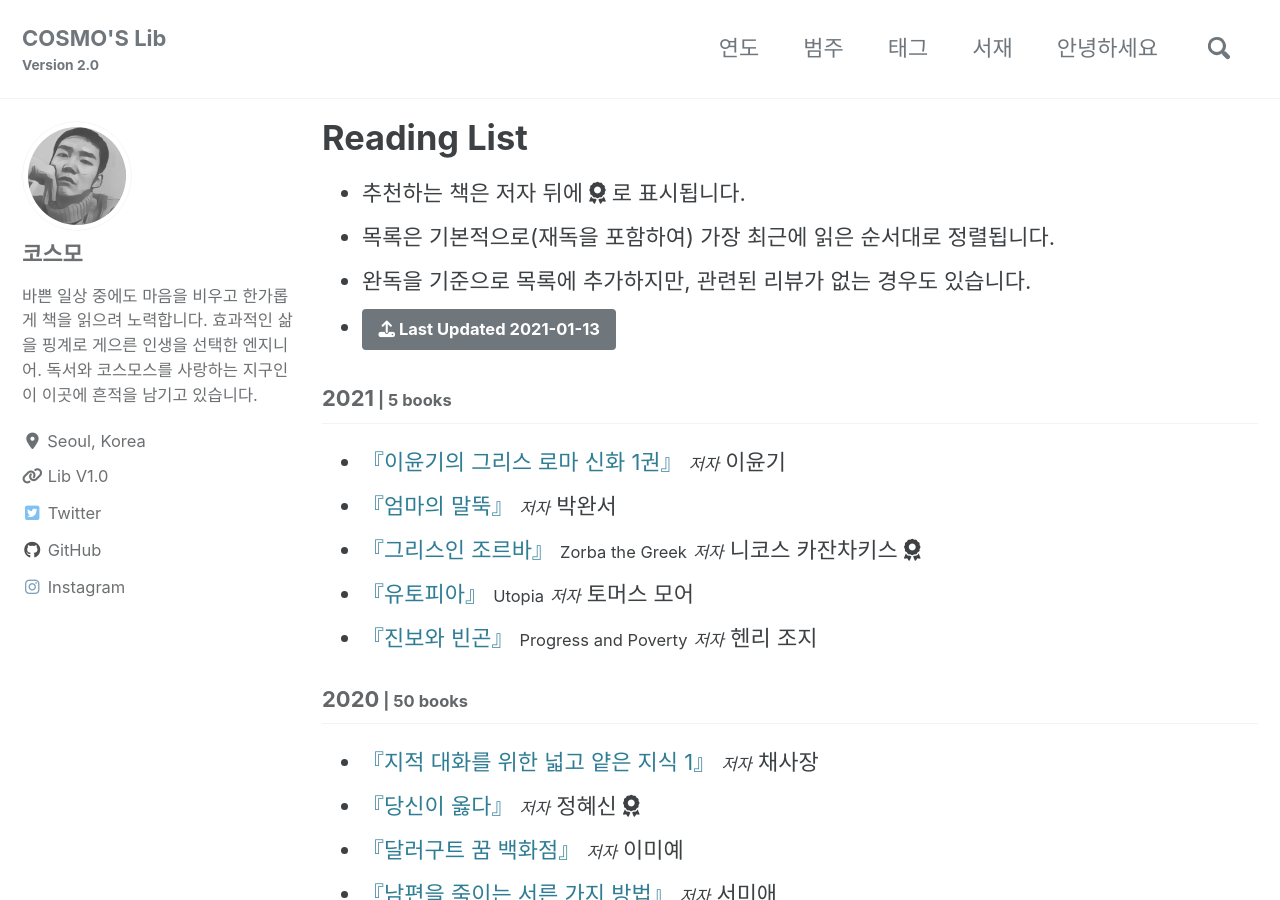
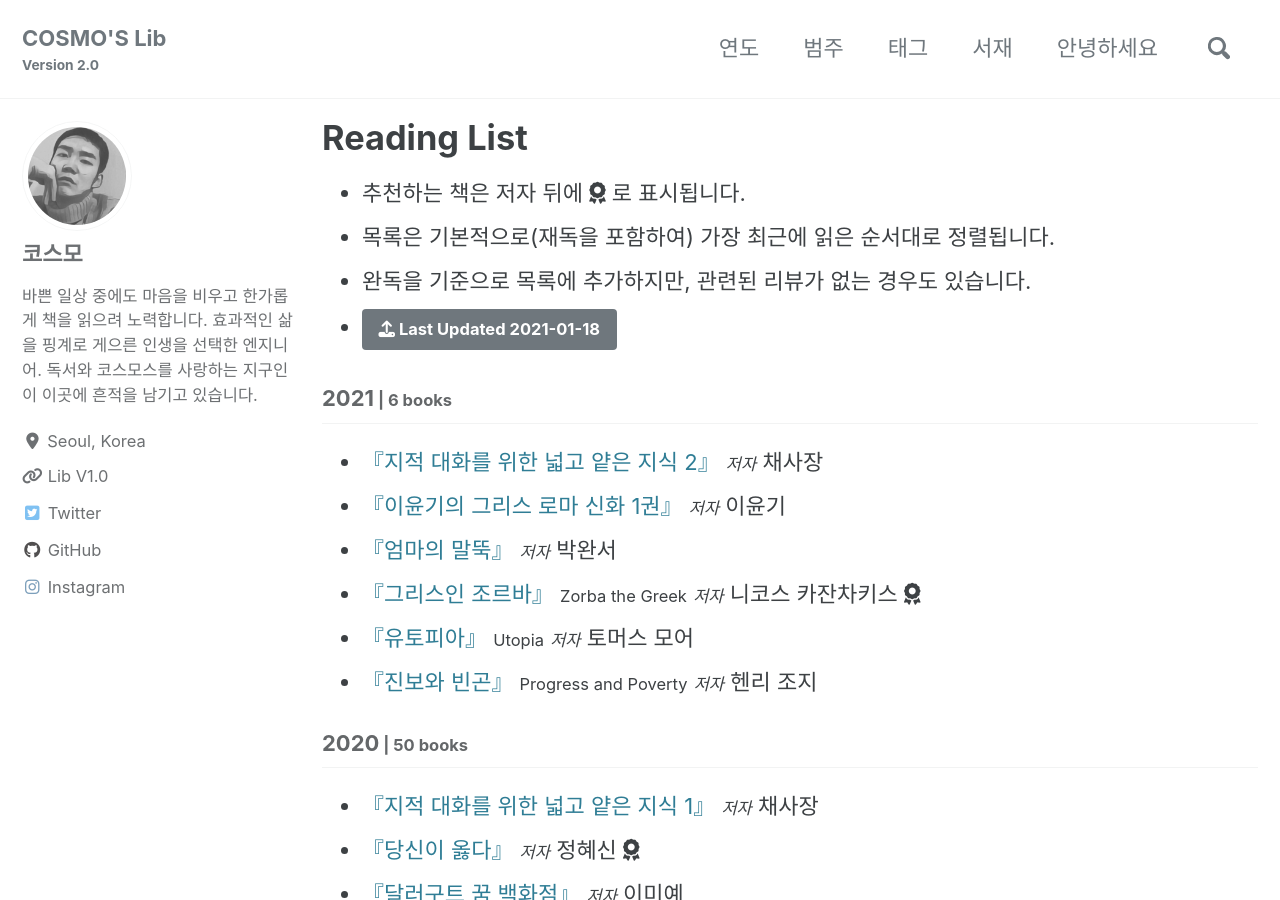
Before and after one commit to deftone2000/cosmo-s-archive, a Jekyll site: the page built from _pages/reading-list.html, in a window 1280 px wide and 900 px high. Built offline with Jekyll 4.4.1, drawn with Linux system fonts in a browser that asks for light colours; cached includes are drawn as plain includes; nearby versions of some CDN libraries; comment, search, counter and statistics services are not loaded; a style sheet for code colours, icons or effects is not loaded.

Commit message:
no message

```diff
--- a/_data/reading.yml
+++ b/_data/reading.yml
@@ -1,7 +1,17 @@
-lastupdate: 2021-01-13
+lastupdate: 2021-01-18
 list:
   - year: "2021"
     books:
+
+      - title: "지적 대화를 위한 넓고 얕은 지식 2"
+        ori_title:
+        author: 채사장
+        post_title:
+        cover: https://img.ridicdn.net/cover/2127000060/xxlarge
+        trans:
+        pub: 웨일북 출판
+        pub_info: 2020.02.21. 전자책 출간
+        post_link:
 
       - title: "이윤기의 그리스 로마 신화 1권"
         ori_title:
```
